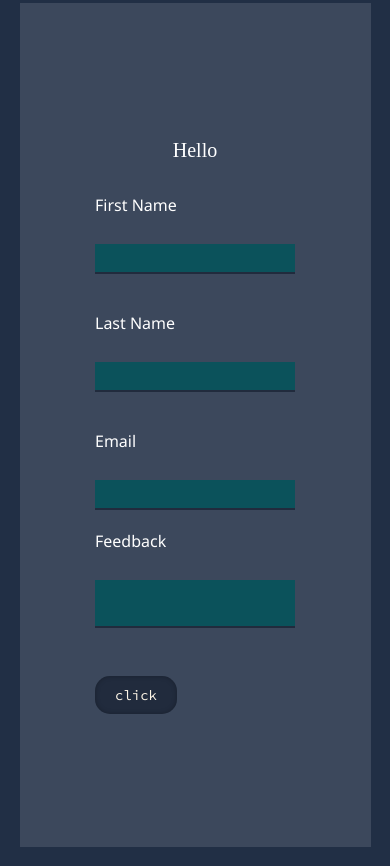
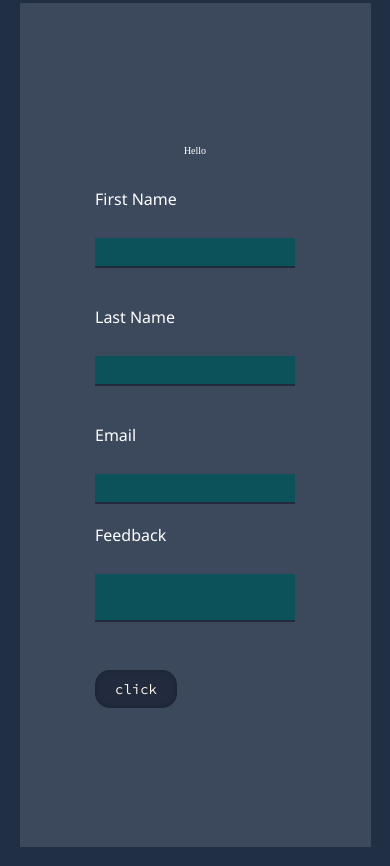
Before and after one commit to Atifmoin19/ReactPortfolio, a React (Create React App) app: page / in a window 390 px wide. Shown: the part 1920-2786 px from the top of the page. Built offline with nearby package versions, Linux system fonts and the light colour scheme.

Commit message:
Update Style.css
Hight font

```diff
--- a/src/Style.css
+++ b/src/Style.css
@@ -334,14 +334,14 @@ overflow: hidden;
     text-align: center;
     padding: 2%;
     width: 90%;
-    font-size: 30px;
+    font-size: 20px;
     color: rgb(255, 255, 255);
     font-weight: 500;
 }
 .Form h2
 {
     text-align: center;
-    font-size: 30px;
+    font-size: 20px;
     color: rgb(255, 255, 255);
     font-weight: 500;
 }
@@ -482,14 +482,14 @@ overflow: hidden;
          text-align: center;
          padding: 2%;
          width: 90%;
-         font-size: 20px;
+         font-size: 10px;
          color: rgb(255, 255, 255);
          font-weight: 500;
      }
      .Form h2
      {
          text-align: center;
-         font-size: 20px;
+         font-size: 10px;
          color: rgb(255, 255, 255);
          font-weight: 500;
      }
```
